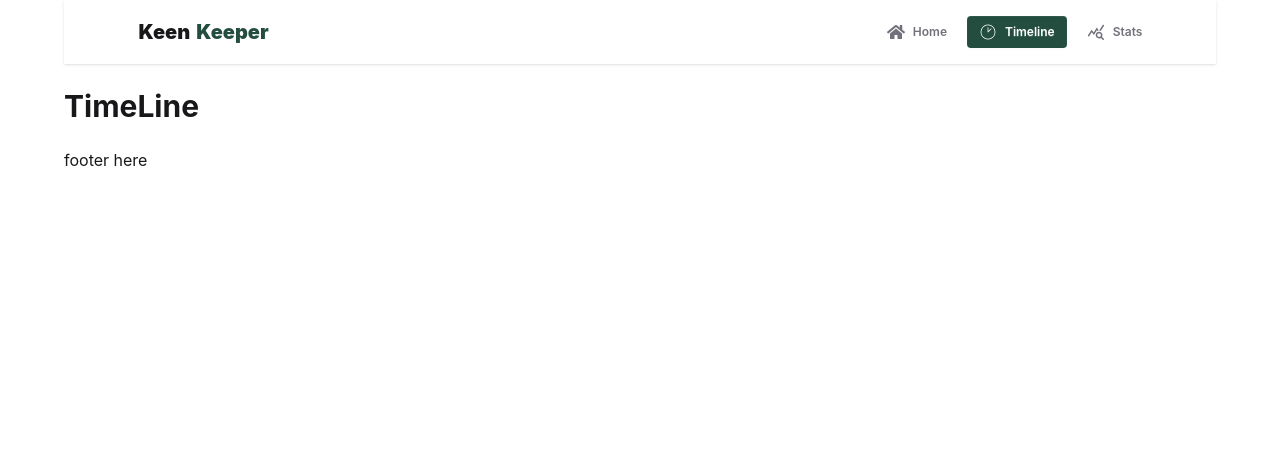
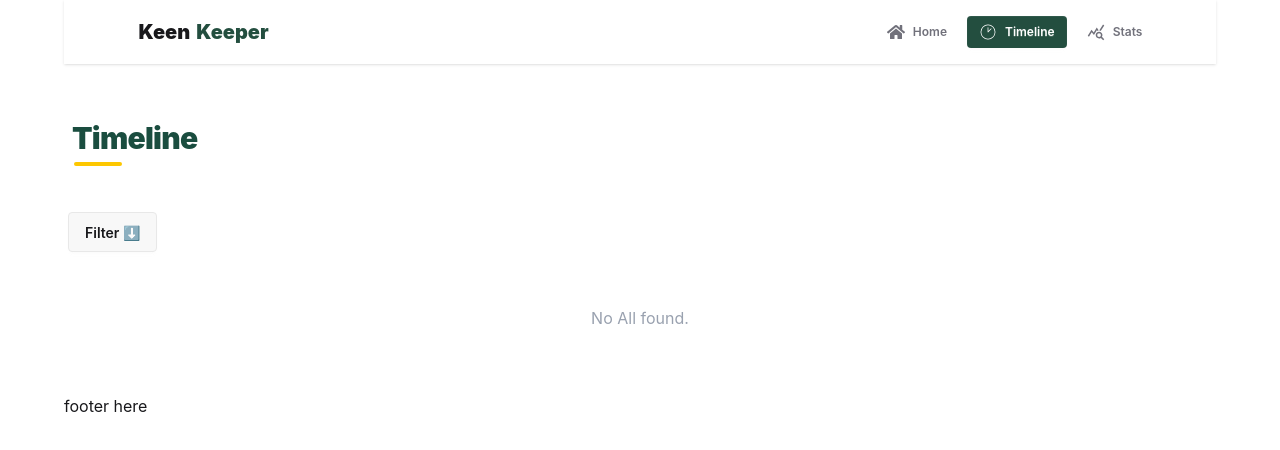
Before and after one commit to Nazmul-vs-code/assignment-7, a React (Vite) app: page /timeline in a window 1280 px wide. Shown: the top 450 px of the page. Built offline with nearby package versions, Linux system fonts and the light colour scheme.

Commit message:
filter function is added finally

```diff
--- /dev/null
+++ b/src/components/shared/TimelineCard.jsx
@@ -0,0 +1,30 @@
+import React from 'react';
+
+const TimelineCard = ({ data }) => {
+    const type = data.type?.toLowerCase() || "";
+
+    return (
+        <div className='flex items-center gap-4 p-4 bg-white border border-gray-100 rounded-xl shadow-sm'>
+
+            <div className="flex-shrink-0 text-2xl">
+                {
+                    // Check 'video' FIRST so it doesn't get caught by 'call'
+                    type.includes('video') ? '🎥'
+                    : type.includes('call') ? '📞'
+                    : type.includes('text') ? '📩'
+                    : ''
+                }
+            </div>
+
+            <div>
+                <h2 className='text-sm font-medium text-gray-500'>
+                    <span className='text-[#1A4D3F] font-bold capitalize'>{data.type}</span>
+                    <span className="ml-1">with {data.friendName}</span>
+                </h2>
+                <p className='text-xs text-gray-400 mt-0.5'>{data.time}</p>
+            </div>
+        </div>
+    );
+};
+
+export default TimelineCard;
--- a/src/contexts/FriendProvider.jsx
+++ b/src/contexts/FriendProvider.jsx
@@ -5,8 +5,13 @@ import { toast } from 'react-toastify';
 const FriendProvider = ({ children }) => {
 
     const savedData = JSON.parse(localStorage.getItem(`my_data`) || `[]`);
+    const [interactions, setInteractions] = useState(savedData);
 
-    const [interactions, setInteractions] = useState(savedData);
+    // 1. Creating arrays for each type of data
+    const callLogs = interactions.filter(item => item.type === 'Call');
+    const textLogs = interactions.filter(item => item.type === 'Text');
+    const videoLogs = interactions.filter(item => item.type === 'Video');
+
 
     const handleInteractinos = (type, friendName) => {
 
@@ -18,22 +23,29 @@ const FriendProvider = ({ children }) => {
 
         const newEntry = {
             id: Date.now(),
+            type: type,
+            friendName: friendName,
             title: `${type} with ${friendName}`,
             time: simpleDate
         }
 
-        const updatedList = [...interactions , newEntry];
+        const updatedList = [...interactions, newEntry];
         setInteractions(updatedList);
-        localStorage.setItem(`my_data` , JSON.stringify(updatedList));
+        localStorage.setItem(`my_data`, JSON.stringify(updatedList));
 
         toast.success(`${type} recorded!`);
     }
 
 
+
+
     const data = {
-        handleInteractinos ,
+        handleInteractinos,
         interactions,
-        setInteractions
+        setInteractions,
+        callLogs,
+        textLogs,
+        videoLogs
     }
 
     return <FriendContext.Provider value={data}>
--- a/src/index.css
+++ b/src/index.css
@@ -1,2 +1,13 @@
 @import "tailwindcss";
 @plugin "daisyui";
+
+@keyframes fall {
+  0% { transform: translateY(-100px); opacity: 0; }
+  10% { opacity: 1; }
+  90% { opacity: 0.8; }
+  100% { transform: translateY(100px); opacity: 0; }
+}
+
+.animate-rain {
+  animation: fall 3s linear infinite;
+}
--- a/src/pages/Timeline/Timeline.jsx
+++ b/src/pages/Timeline/Timeline.jsx
@@ -1,14 +1,63 @@
-import React, { useContext } from 'react';
+import React, { useContext, useState } from 'react';
 import { FriendContext } from '../../contexts/FriendContext';
+import { HiStar } from 'react-icons/hi';
+import TimelineCard from '../../components/shared/TimelineCard';
 
 const Timeline = () => {
+    const { interactions,
+        callLogs,
+        textLogs,
+        videoLogs
 
-    const data = useContext(FriendContext);
-    console.log(data , ` Data here `)
+    } = useContext(FriendContext);
+
+    console.log(callLogs, " calldata here")
+    console.log(textLogs, " textdata here")
+    console.log(videoLogs, " video data here")
+
+
+    const [filterType, setFilterType] = useState('All');
+
+    const displayData =
+        filterType === 'Call' ? callLogs :
+            filterType === 'Text' ? textLogs :
+                filterType === 'Video' ? videoLogs :
+                    interactions;
 
     return (
-        <div className=''>
-           <h2 className=' text-3xl font-bold'>TimeLine</h2>
+        <div className='flex flex-col gap-2.5'>
+            <div className="relative inline-block py-8 px-2 overflow-visible">
+                <h2 className="text-3xl font-black text-[#1A4D3F] tracking-tight relative z-10">
+                    Timeline
+                </h2>
+                <div className="h-1 w-12 bg-yellow-400 rounded-full mt-1.5 ml-0.5"></div>
+            </div>
+
+            {/* Dropdown */}
+            <div className="dropdown dropdown-start">
+                <div tabIndex={0} role="button" className="btn m-1">
+                    {filterType === 'All' ? 'Filter' : filterType} ⬇️
+                </div>
+                <ul tabIndex={0} className="dropdown-content menu bg-base-100 rounded-box z-[1] w-52 p-2 shadow-sm">
+                    <li onClick={() => setFilterType('All')}><a>All Interactions</a></li>
+                    <li onClick={() => setFilterType('Call')}><a>Call</a></li>
+                    <li onClick={() => setFilterType('Text')}><a>Text</a></li>
+                    <li onClick={() => setFilterType('Video')}><a>Video call</a></li>
+                </ul>
+            </div>
+
+            {/* 2. Map over displayData instead of filteredData state */}
+            <div className='flex flex-col gap-3'>
+                {
+                    displayData.length > 0 ? (
+                        displayData.map(data => (
+                            <TimelineCard key={data.id} data={data} />
+                        ))
+                    ) : (
+                        <p className="text-center text-gray-400 py-10">No {filterType} found.</p>
+                    )
+                }
+            </div>
         </div>
     );
 };
--- a/src/pages/friends/FriendDetials.jsx
+++ b/src/pages/friends/FriendDetials.jsx
@@ -77,19 +77,19 @@ const FriendDetails = () => {
                     <h3 className='font-bold text-[#1A4D3F] mb-3'>Quick Check-In</h3>
                     <div className='grid grid-cols-3 gap-4'>
                         <Link
-                        onClick={()=> handleInteractinos('call' , expectedFriend.name)}
+                        onClick={()=> handleInteractinos('Call' , expectedFriend.name)}
                         className='bg-gray-50 border border-gray-100 rounded-xl p-4 flex flex-col items-center gap-2 hover:bg-white hover:shadow-md transition-all'>
                             <IoCallOutline className='text-2xl' /> <span className='text-sm font-medium'>Call</span>
                         </Link>
 
                         <Link
-                        onClick={()=> handleInteractinos('Text ' , expectedFriend.name)}
+                        onClick={()=> handleInteractinos('Text' , expectedFriend.name)}
                         className='bg-gray-50 border border-gray-100 rounded-xl p-4 flex flex-col items-center gap-2 hover:bg-white hover:shadow-md transition-all'>
                             <IoChatbubbleOutline className='text-2xl' /> <span className='text-sm font-medium'>Text</span>
                         </Link>
 
                         <Link
-                        onClick={()=> handleInteractinos('Video Call ' , expectedFriend.name)}
+                        onClick={()=> handleInteractinos('Video' , expectedFriend.name)}
                         className='bg-gray-50 border border-gray-100 rounded-xl p-4 flex flex-col items-center gap-2 hover:bg-white hover:shadow-md transition-all'>
                             <IoVideocamOutline className='text-2xl' /> <span className='text-sm font-medium'>Video</span>
                         </Link>
```
